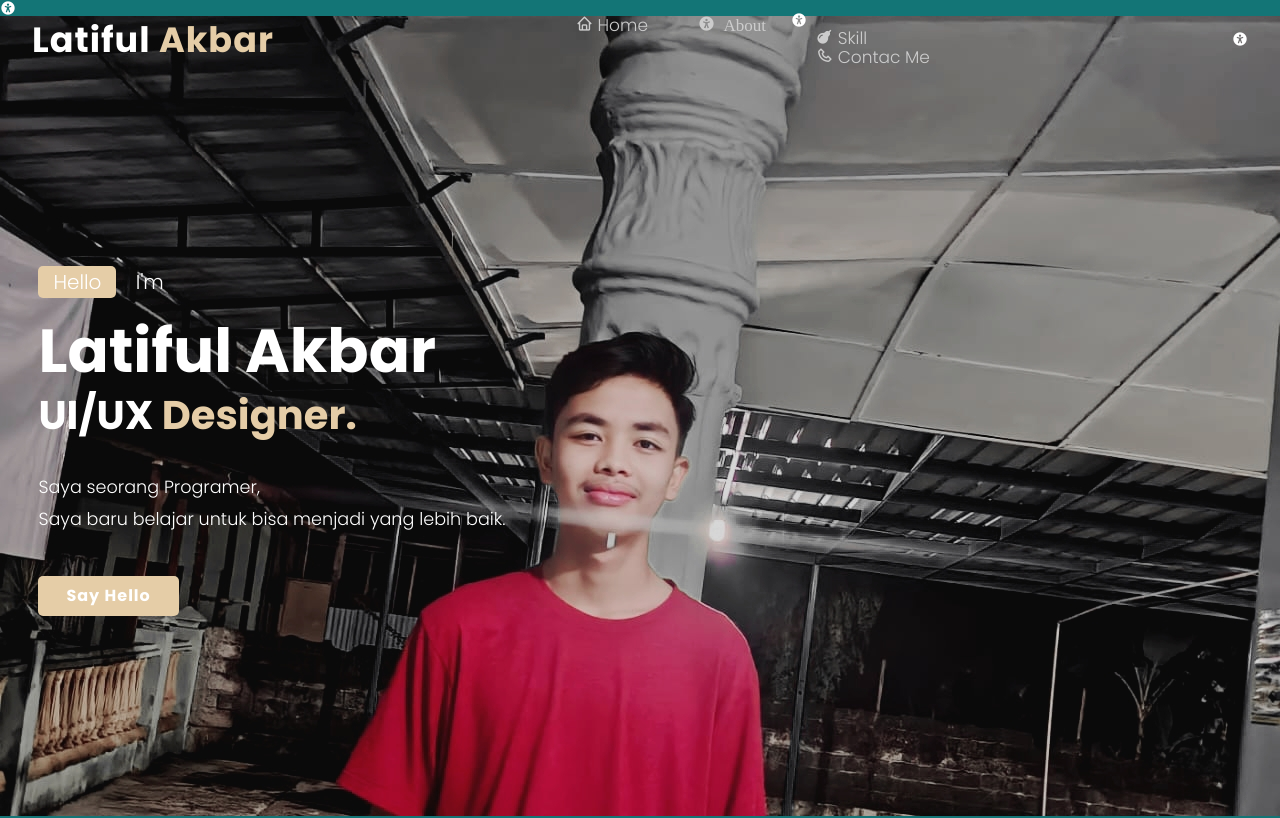
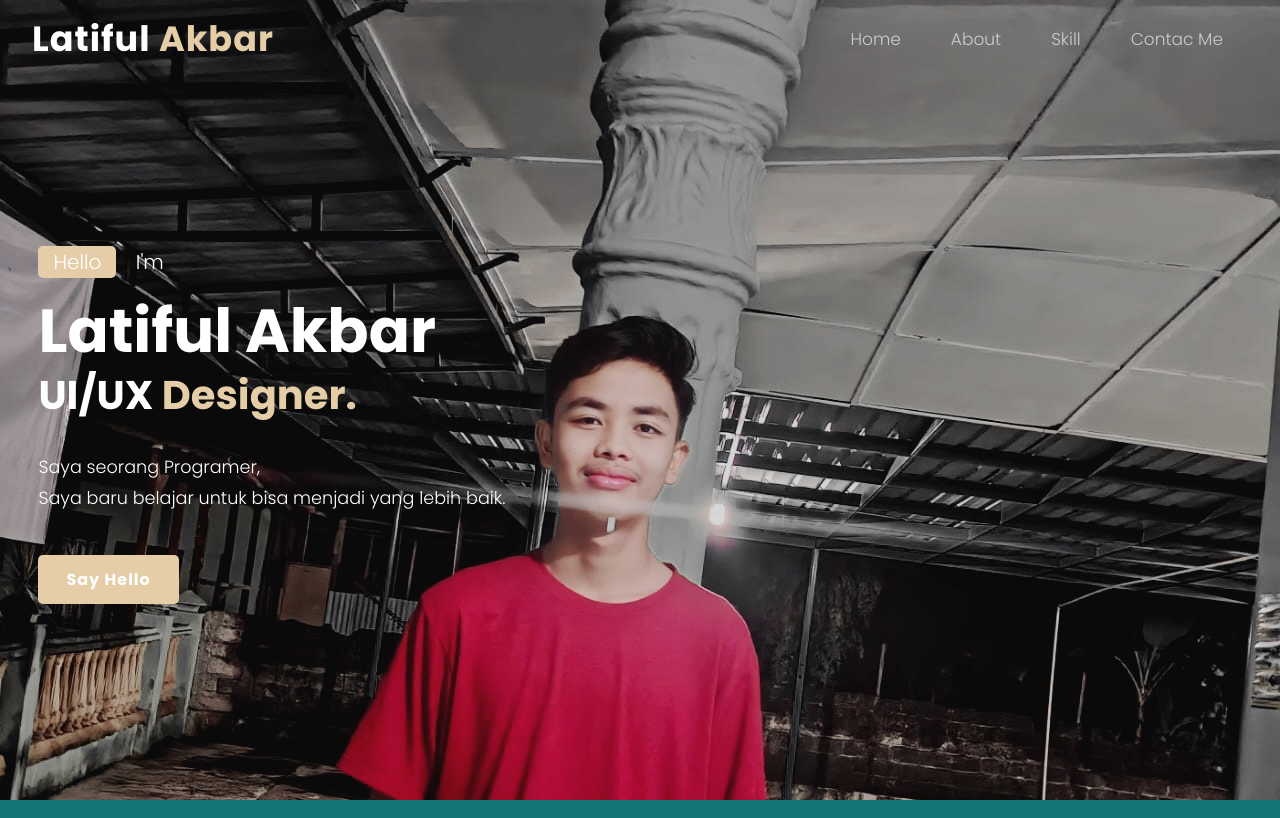
Before and after one commit to latiful12/MyProject, a plain HTML site: page index.html in a window 1280 px wide. Shown: the top 818 px of the page. Drawn offline with nearby package versions, Linux system fonts and the light colour scheme.

Commit message:
Update index.html

```diff
--- a/index.html
+++ b/index.html
@@ -21,10 +21,10 @@
         <a href="#" class="logo">Latiful<span> Akbar</span></a>
 
         <ul class="navlist">
-            <li><a href="#home"><i class='bx bx-home'></i> Home</a></li>
-            <li><a href="#about"><i class='bx bxs-universal-access'> About</a></li>
-            <li><a href="#services"><i class='bx bxs-pear'></i> Skill</a></li>
-            <li><a href="#contact"><i class='bx bx-phone'></i> Contac Me</a></li>
+            <li><a href="#home">Home</a></li>
+            <li><a href="#about">About</a></li>
+            <li><a href="#services"></i> Skill</a></li>
+            <li><a href="#contact">Contac Me</a></li>
         </ul>
 
         <div class="bx bx-menu" id="menu-icon">
```
